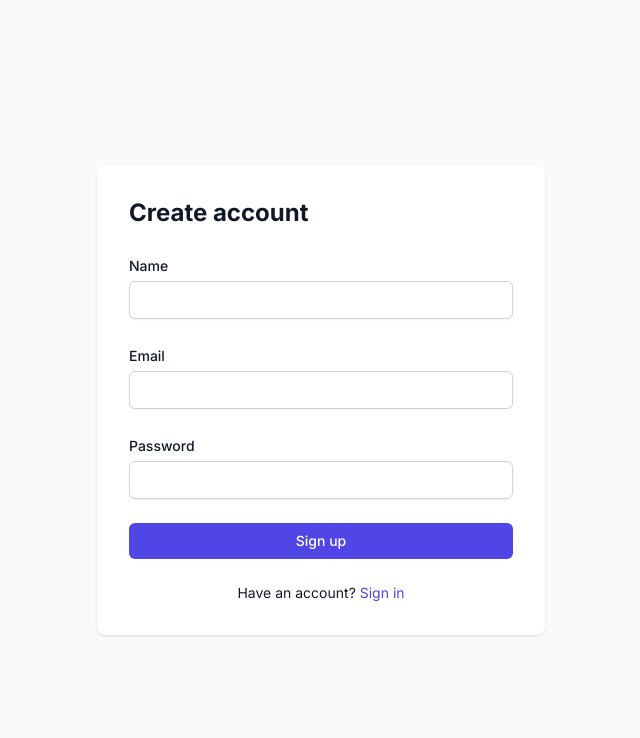
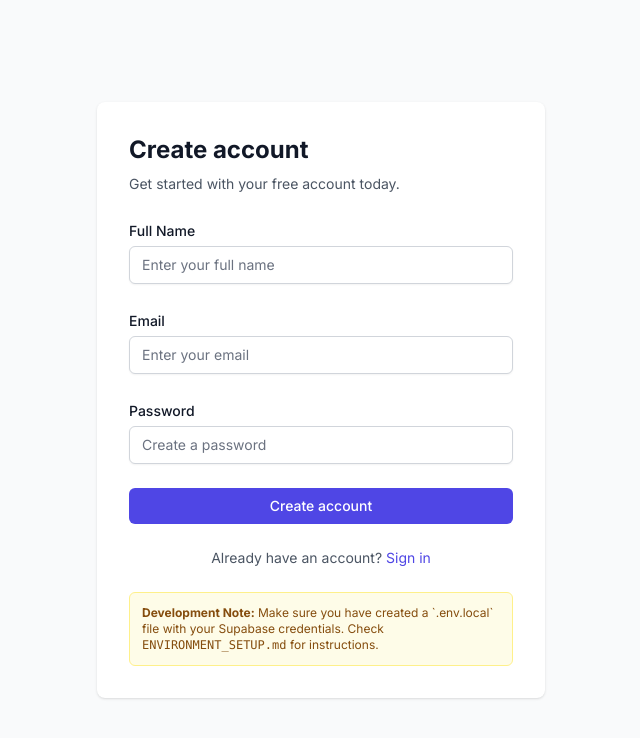
Before and after one commit to drewmad/mad-monorepo, a Next.js app in the folder apps/web/: page /sign-up in a window 1280 px wide. Shown: the top 738 px of the page, without its empty margins (319-959 px from the left). Built offline with nearby package versions, Linux system fonts and the light colour scheme; no server answers.

Commit message:
fix: improve authentication with error handling and setup documentation

```diff
--- a/apps/web/app/(auth)/sign-in/page.tsx
+++ b/apps/web/app/(auth)/sign-in/page.tsx
@@ -7,13 +7,36 @@ import { Input, Button } from '@ui';
 export default function SignIn() {
   const [email, setEmail] = useState('');
   const [password, setPassword] = useState('');
+  const [error, setError] = useState<string | null>(null);
+  const [loading, setLoading] = useState(false);
   const router = useRouter();
   const supabase = supabaseBrowser();
 
   const handleSubmit = async (e: React.FormEvent) => {
     e.preventDefault();
-    const { error } = await supabase.auth.signInWithPassword({ email, password });
-    if (!error) router.push('/dashboard');
+    setError(null);
+    setLoading(true);
+
+    try {
+      const { data, error: authError } = await supabase.auth.signInWithPassword({
+        email,
+        password
+      });
+
+      if (authError) {
+        setError(authError.message);
+        return;
+      }
+
+      if (data?.user) {
+        router.push('/dashboard');
+      }
+    } catch (err) {
+      setError('An unexpected error occurred. Please try again.');
+      console.error('Sign-in error:', err);
+    } finally {
+      setLoading(false);
+    }
   };
 
   return (
@@ -22,30 +45,72 @@ export default function SignIn() {
         onSubmit={handleSubmit}
         className="w-full max-w-md space-y-6 rounded-lg bg-white p-8 shadow dark:bg-gray-800"
       >
-        <h1 className="text-2xl font-bold">Sign in</h1>
+        <div>
+          <h1 className="text-2xl font-bold text-gray-900 dark:text-white">Sign in</h1>
+          <p className="mt-2 text-sm text-gray-600 dark:text-gray-400">
+            Welcome back! Please sign in to your account.
+          </p>
+        </div>
+
+        {error && (
+          <div className="rounded-md bg-red-50 p-4 dark:bg-red-900/20">
+            <div className="flex">
+              <div className="ml-3">
+                <h3 className="text-sm font-medium text-red-800 dark:text-red-200">
+                  Authentication Error
+                </h3>
+                <div className="mt-2 text-sm text-red-700 dark:text-red-300">
+                  {error}
+                </div>
+              </div>
+            </div>
+          </div>
+        )}
+
         <Input
           label="Email"
           type="email"
           value={email}
           onChange={e => setEmail(e.target.value)}
           required
+          disabled={loading}
+          placeholder="Enter your email"
         />
+
         <Input
           label="Password"
           type="password"
           value={password}
           onChange={e => setPassword(e.target.value)}
           required
+          disabled={loading}
+          placeholder="Enter your password"
         />
-        <Button type="submit" className="w-full">
-          Sign in
+
+        <Button
+          type="submit"
+          className="w-full"
+          disabled={loading}
+        >
+          {loading ? 'Signing in...' : 'Sign in'}
         </Button>
-        <p className="text-center text-sm">
-          No account?{' '}
-          <a href="/sign-up" className="text-indigo-600 hover:underline">
+
+        <p className="text-center text-sm text-gray-600 dark:text-gray-400">
+          Don&apos;t have an account?{' '}
+          <a href="/sign-up" className="text-indigo-600 hover:underline dark:text-indigo-400">
             Create one
           </a>
         </p>
+
+        {/* Development helper */}
+        {process.env.NODE_ENV === 'development' && (
+          <div className="mt-4 p-3 bg-yellow-50 rounded-md border border-yellow-200">
+            <p className="text-xs text-yellow-800">
+              <strong>Development Note:</strong> Make sure you have created a `.env.local` file with your Supabase credentials.
+              Check <code>ENVIRONMENT_SETUP.md</code> for instructions.
+            </p>
+          </div>
+        )}
       </form>
     </main>
   );
--- a/apps/web/app/(auth)/sign-up/page.tsx
+++ b/apps/web/app/(auth)/sign-up/page.tsx
@@ -8,18 +8,80 @@ export default function SignUp() {
   const [email, setEmail] = useState('');
   const [name, setName] = useState('');
   const [password, setPassword] = useState('');
+  const [error, setError] = useState<string | null>(null);
+  const [loading, setLoading] = useState(false);
+  const [success, setSuccess] = useState(false);
   const router = useRouter();
   const supabase = supabaseBrowser();
 
   const handleSubmit = async (e: React.FormEvent) => {
     e.preventDefault();
-    const { error } = await supabase.auth.signUp({
-      email,
-      password,
-      options: { data: { name } }
-    });
-    if (!error) router.push('/dashboard');
+    setError(null);
+    setLoading(true);
+
+    try {
+      const { data, error: authError } = await supabase.auth.signUp({
+        email,
+        password,
+        options: {
+          data: { name },
+          emailRedirectTo: `${window.location.origin}/auth/callback`
+        }
+      });
+
+      if (authError) {
+        setError(authError.message);
+        return;
+      }
+
+      if (data?.user) {
+        if (data.user.email_confirmed_at) {
+          // Email is already confirmed, redirect to dashboard
+          router.push('/dashboard');
+        } else {
+          // Email confirmation required
+          setSuccess(true);
+        }
+      }
+    } catch (err) {
+      setError('An unexpected error occurred. Please try again.');
+      console.error('Sign-up error:', err);
+    } finally {
+      setLoading(false);
+    }
   };
+
+  if (success) {
+    return (
+      <main className="flex min-h-screen items-center justify-center bg-gray-50 dark:bg-gray-900">
+        <div className="w-full max-w-md space-y-6 rounded-lg bg-white p-8 shadow dark:bg-gray-800">
+          <div className="text-center">
+            <div className="mx-auto flex h-12 w-12 items-center justify-center rounded-full bg-green-100 dark:bg-green-900/20">
+              <svg className="h-6 w-6 text-green-600 dark:text-green-400" fill="none" stroke="currentColor" viewBox="0 0 24 24">
+                <path strokeLinecap="round" strokeLinejoin="round" strokeWidth={2} d="M5 13l4 4L19 7" />
+              </svg>
+            </div>
+            <h2 className="mt-4 text-xl font-semibold text-gray-900 dark:text-white">
+              Check your email
+            </h2>
+            <p className="mt-2 text-sm text-gray-600 dark:text-gray-400">
+              We&apos;ve sent a confirmation link to <strong>{email}</strong>.
+              Please check your email and click the link to complete your registration.
+            </p>
+            <div className="mt-6">
+              <Button
+                onClick={() => router.push('/sign-in')}
+                variant="secondary"
+                className="w-full"
+              >
+                Back to Sign In
+              </Button>
+            </div>
+          </div>
+        </div>
+      </main>
+    );
+  }
 
   return (
     <main className="flex min-h-screen items-center justify-center bg-gray-50 dark:bg-gray-900">
@@ -27,31 +89,82 @@ export default function SignUp() {
         onSubmit={handleSubmit}
         className="w-full max-w-md space-y-6 rounded-lg bg-white p-8 shadow dark:bg-gray-800"
       >
-        <h1 className="text-2xl font-bold">Create account</h1>
-        <Input label="Name" value={name} onChange={e => setName(e.target.value)} required />
+        <div>
+          <h1 className="text-2xl font-bold text-gray-900 dark:text-white">Create account</h1>
+          <p className="mt-2 text-sm text-gray-600 dark:text-gray-400">
+            Get started with your free account today.
+          </p>
+        </div>
+
+        {error && (
+          <div className="rounded-md bg-red-50 p-4 dark:bg-red-900/20">
+            <div className="flex">
+              <div className="ml-3">
+                <h3 className="text-sm font-medium text-red-800 dark:text-red-200">
+                  Registration Error
+                </h3>
+                <div className="mt-2 text-sm text-red-700 dark:text-red-300">
+                  {error}
+                </div>
+              </div>
+            </div>
+          </div>
+        )}
+
+        <Input
+          label="Full Name"
+          value={name}
+          onChange={e => setName(e.target.value)}
+          required
+          disabled={loading}
+          placeholder="Enter your full name"
+        />
+
         <Input
           label="Email"
           type="email"
           value={email}
           onChange={e => setEmail(e.target.value)}
           required
+          disabled={loading}
+          placeholder="Enter your email"
         />
+
         <Input
           label="Password"
           type="password"
           value={password}
           onChange={e => setPassword(e.target.value)}
           required
+          disabled={loading}
+          placeholder="Create a password"
+          minLength={6}
         />
-        <Button type="submit" className="w-full">
-          Sign up
+
+        <Button
+          type="submit"
+          className="w-full"
+          disabled={loading}
+        >
+          {loading ? 'Creating account...' : 'Create account'}
         </Button>
-        <p className="text-center text-sm">
-          Have an account?{' '}
-          <a href="/sign-in" className="text-indigo-600 hover:underline">
+
+        <p className="text-center text-sm text-gray-600 dark:text-gray-400">
+          Already have an account?{' '}
+          <a href="/sign-in" className="text-indigo-600 hover:underline dark:text-indigo-400">
             Sign in
           </a>
         </p>
+
+        {/* Development helper */}
+        {process.env.NODE_ENV === 'development' && (
+          <div className="mt-4 p-3 bg-yellow-50 rounded-md border border-yellow-200">
+            <p className="text-xs text-yellow-800">
+              <strong>Development Note:</strong> Make sure you have created a `.env.local` file with your Supabase credentials.
+              Check <code>ENVIRONMENT_SETUP.md</code> for instructions.
+            </p>
+          </div>
+        )}
       </form>
     </main>
   );
```
Also changed, not shown: 1 other file (tests, documents, lock files or other folders).
